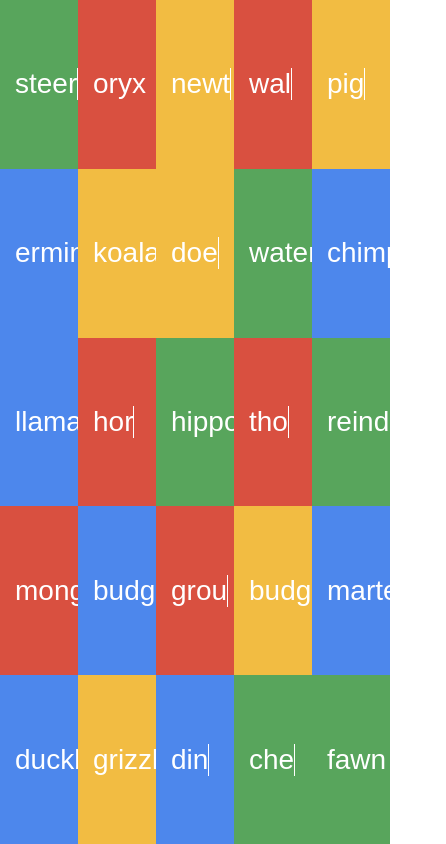
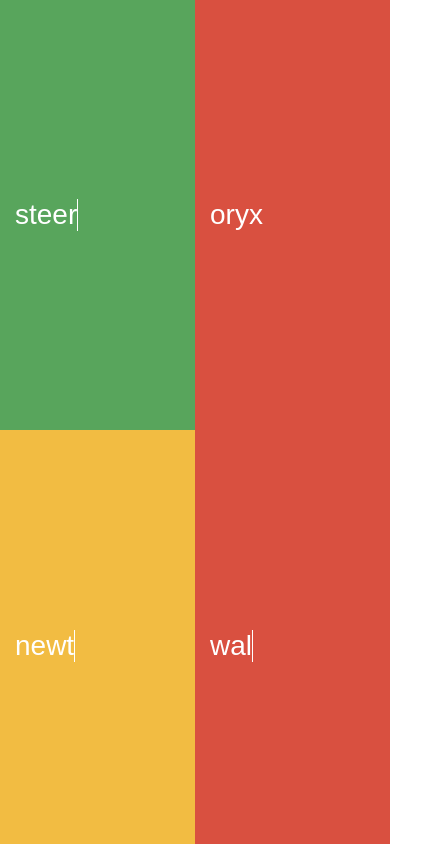
Before and after one commit to katiescruggs/trends-visualizer-clone, a React (Create React App) app: page / in a window 390 px wide. Shown: the whole page, 446 px wide, since content can reach past the window. Built offline with nearby package versions, Linux system fonts and the light colour scheme.

Commit message:
Add media queries for responsive grid styling

```diff
--- a/src/Components/App/App.css
+++ b/src/Components/App/App.css
@@ -2,6 +2,39 @@
   display: grid;
   grid-template-columns: 20% 20% 20% 20% 20%;
   grid-template-rows: 20% 20% 20% 20% 20%;
+  overflow: hidden;
   width: 100vw;
   height: 100vh;
 }
+
+@media screen and (max-width: 1000px) {
+  .App {
+    display: grid;
+    grid-template-columns: 25% 25% 25% 25%;
+    grid-template-rows: 26% 26% 26% 26%;
+  }
+}
+
+@media screen and (max-width: 750px) {
+  .App {
+    display: grid;
+    grid-template-columns: 33.33% 33.33% 33.33%;
+    grid-template-rows: 34% 34% 34%;
+  }
+}
+
+@media screen and (max-width: 575px) {
+  .App {
+    display: grid;
+    grid-template-columns: 50% 50%;
+    grid-template-rows: 51% 51%;
+  }
+}
+
+@media screen and (max-width: 380px) {
+  .App {
+    display: grid;
+    grid-template-columns: 100%;
+    grid-template-rows: 105%;
+  }
+}
--- a/src/Components/App/App.js
+++ b/src/Components/App/App.js
@@ -4,17 +4,17 @@ import BoxSquare from '../BoxSquare/BoxSquare';
 import './App.css';
 
 const App = () => {
-  const rows = [];
-  const numberOfRows = 25;
+  const boxes = [];
+  const numberOfBoxes = 25;
 
-  for (let i = 0; i < numberOfRows; i++) {
+  for (let i = 0; i < numberOfBoxes; i++) {
     const uniqueKey=`boxsquare-${i}`;
-    rows.push(<BoxSquare key={uniqueKey} boxsquareI={uniqueKey}/>);
+    boxes.push(<BoxSquare key={uniqueKey} boxsquareI={uniqueKey}/>);
   }
 
   return (
     <div className="App">
-      {rows}
+      {boxes}
     </div>
   );
 }
```
